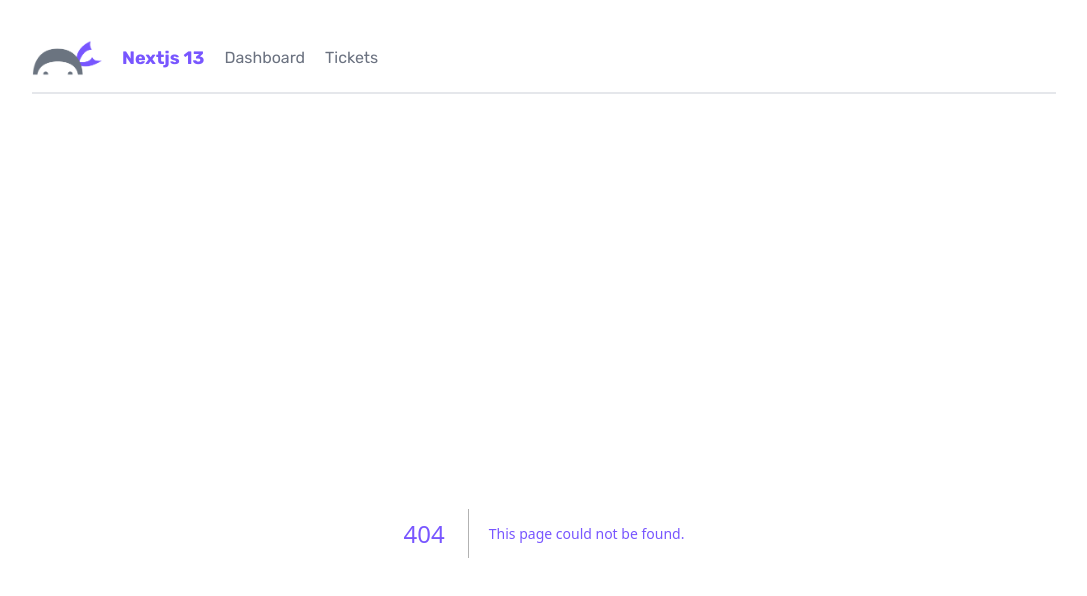
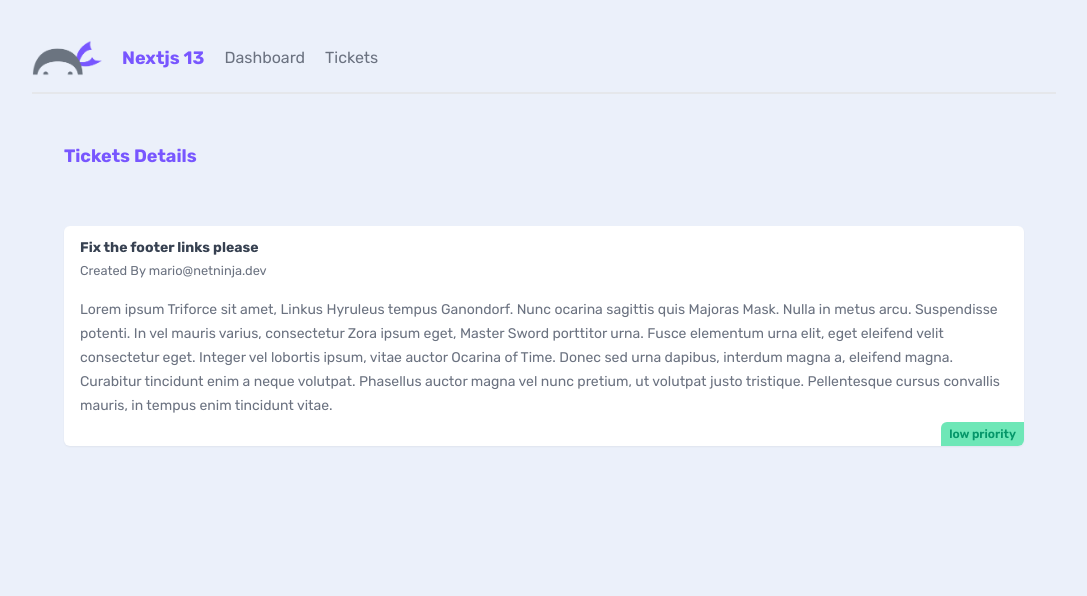
Before and after one commit to ahmedabukar01/Nextjs-13, a Next.js app: page /tickets/1 in a window 1280 px wide. Before the commit this address had no page. Shown: the top 596 px of the page, without its empty margins (96-1183 px from the left). Built offline with nearby package versions, Linux system fonts and the light colour scheme; data requests are answered from the project's data file.

Commit message:
dynamic routes

```diff
--- a/app/tickets/TicketsList.tsx
+++ b/app/tickets/TicketsList.tsx
@@ -1,3 +1,4 @@
+import Link from "next/link";
 
 async function getTickets(){
     const res = await fetch('http://localhost:4000/tickets',{
@@ -19,11 +20,13 @@
     )}
     {tickets.map((ticket: any) => (
         <div key={ticket.id} className="card my-5">
+            <Link href={`/tickets/${ticket.id}`}>
             <h3>{ticket.title}</h3>
             <p>{ticket.body.slice(0,200)}...</p>
             <div className={`pill ${ticket.priority}`}>
                 {ticket.priority} priority
             </div>
+            </Link>
         </div>
     ))}
     </>
--- /dev/null
+++ b/app/tickets/[id]/page.tsx
@@ -0,0 +1,32 @@
+
+async function getTicket(id: any){
+    const res = await fetch(`http://localhost:4000/tickets/${id}`,{
+        next: {
+            revalidate: 60
+        }
+    });
+
+    return res.json()
+}
+
+export default async function TicketDetails({params}: any) {
+    const id = params.id
+
+    const ticket = await getTicket(id)
+
+  return (
+    <main>
+        <nav>
+            <h2>Tickets Details</h2>
+        </nav>
+        <div className="card">
+            <h3>{ticket.title}</h3>
+            <small>Created By {ticket.user_email}</small>
+            <p>{ticket.body}</p>
+            <div className={`pill ${ticket.priority}`}>
+                {ticket.priority} priority
+            </div>
+        </div>
+    </main>
+  )
+}
```
